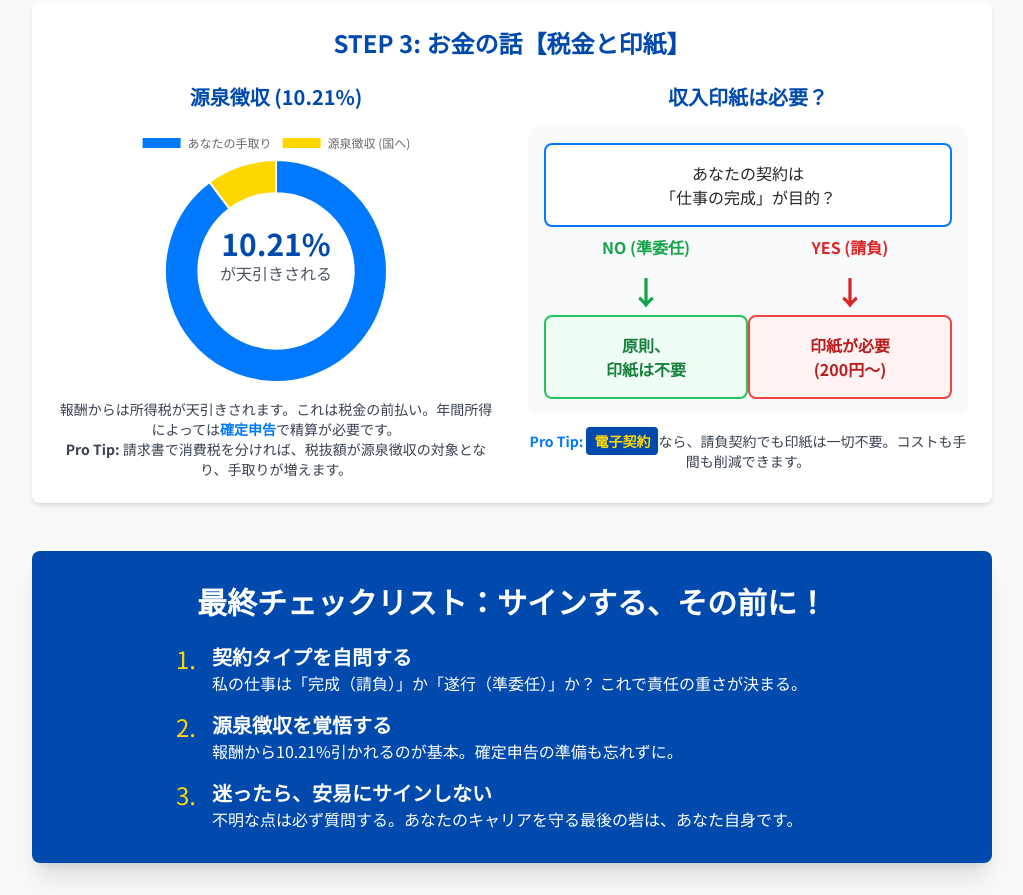
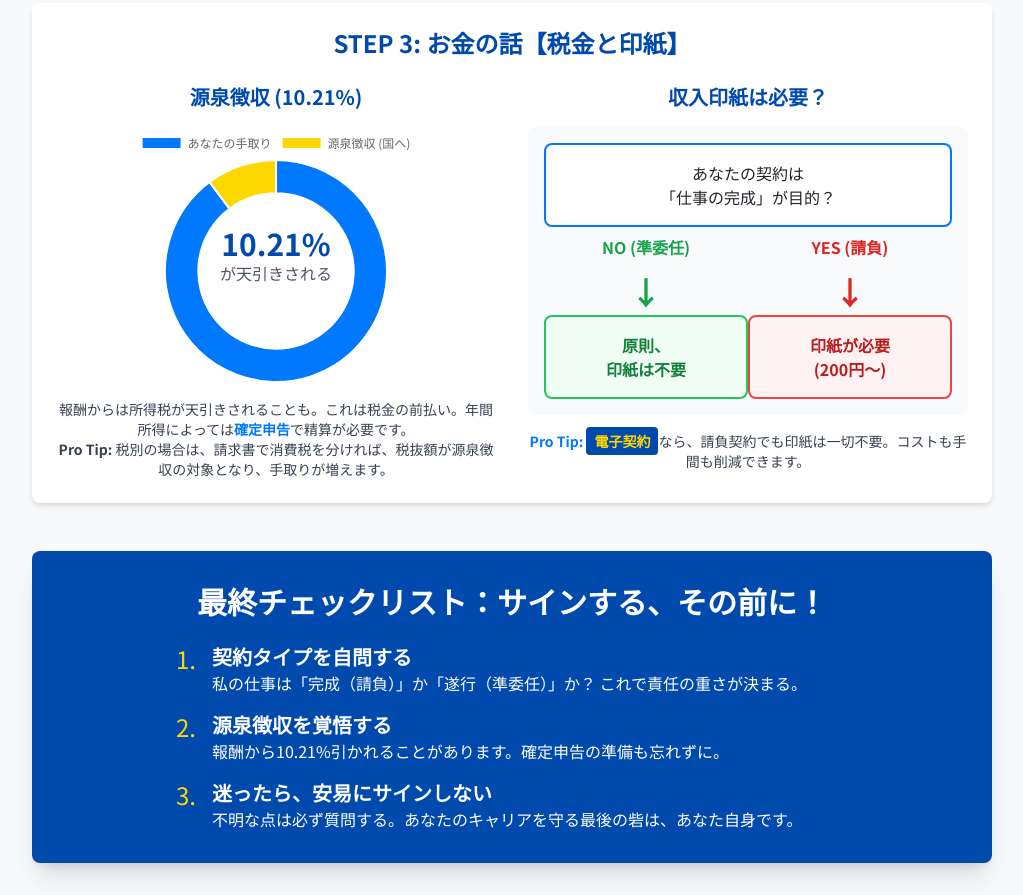
Before and after one commit to SHayashida/InfographicForPT, a plain HTML site: page index.html in a window 1280 px wide. Shown: the part 1013-1908 px from the top of the page, without its empty margins (128-1151 px from the left). Drawn offline with nearby package versions, Linux system fonts and the light colour scheme.

Commit message:
源泉について微修正

```diff
--- a/index.html
+++ b/index.html
@@ -154,7 +154,7 @@
                                 <span class="text-gray-600">が天引きされる</span>
                             </div>
                         </div>
-                        <p class="mt-4 text-sm text-gray-700">報酬からは所得税が天引きされます。これは税金の前払い。年間所得によっては<strong class="text-[#0079FF]">確定申告</strong>で精算が必要です。<br><strong>Pro Tip:</strong> 請求書で消費税を分ければ、税抜額が源泉徴収の対象となり、手取りが増えます。</p>
+                        <p class="mt-4 text-sm text-gray-700">報酬からは所得税が天引きされることも。これは税金の前払い。年間所得によっては<strong class="text-[#0079FF]">確定申告</strong>で精算が必要です。<br><strong>Pro Tip:</strong> 税別の場合は、請求書で消費税を分ければ、税抜額が源泉徴収の対象となり、手取りが増えます。</p>
                     </div>
 
                     <div class="text-center">
@@ -199,7 +199,7 @@
                         <span class="text-2xl text-[#FFD700] mr-4">2.</span>
                         <div>
                             <h3 class="font-bold text-xl">源泉徴収を覚悟する</h3>
-                            <p>報酬から10.21%引かれるのが基本。確定申告の準備も忘れずに。</p>
+                            <p>報酬から10.21%引かれることがあります。確定申告の準備も忘れずに。</p>
                         </div>
                     </div>
                     <div class="flex items-start">
```
